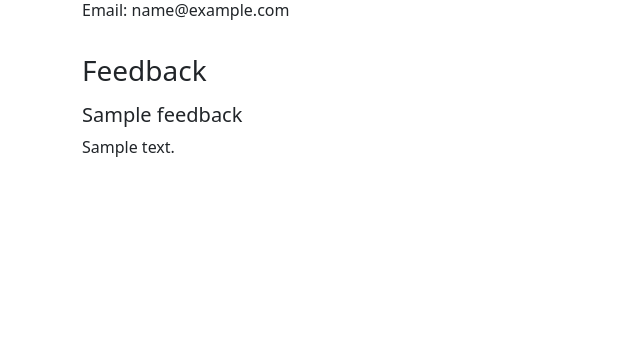
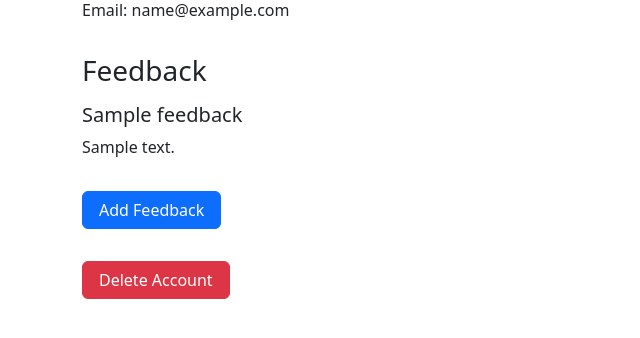
Before and after one commit to TaraDenniston/flask-feedback, a Flask app: a page that uses templates/users.html in a window 1280 px wide. Shown: the part 276-614 px from the top of the page, without its empty margins (0-640 px from the left). Run offline with Flask 3, Linux system fonts and the light colour scheme; the visitor is signed in with stand-in values (Sample User, id 1); tables that the repository leaves empty hold one stand-in row (values such as "Sample post").

Commit message:
add buttons for 'Add Feedback' and 'Delete Account' to /users page

```diff
--- a/templates/users.html
+++ b/templates/users.html
@@ -14,4 +14,16 @@
 <h5>{{item.title}}</h5>
 <p>{{item.content}}</p>
 {% endfor %}
+
+<form action="/users/{{user.username}}/feedback/add">
+    <button type="submit" class="btn btn-primary my-3 px-3">Add Feedback</button>
+</form>
+
+<form action="/users/{{user.username}}/delete">
+    <button type="submit" class="btn btn-danger my-3 px-3"
+     onclick="return confirm('Are you sure you want to delete your account and all of the feedback with it?')">
+        Delete Account
+    </button>
+</form>
+
 {% endblock %}
```
